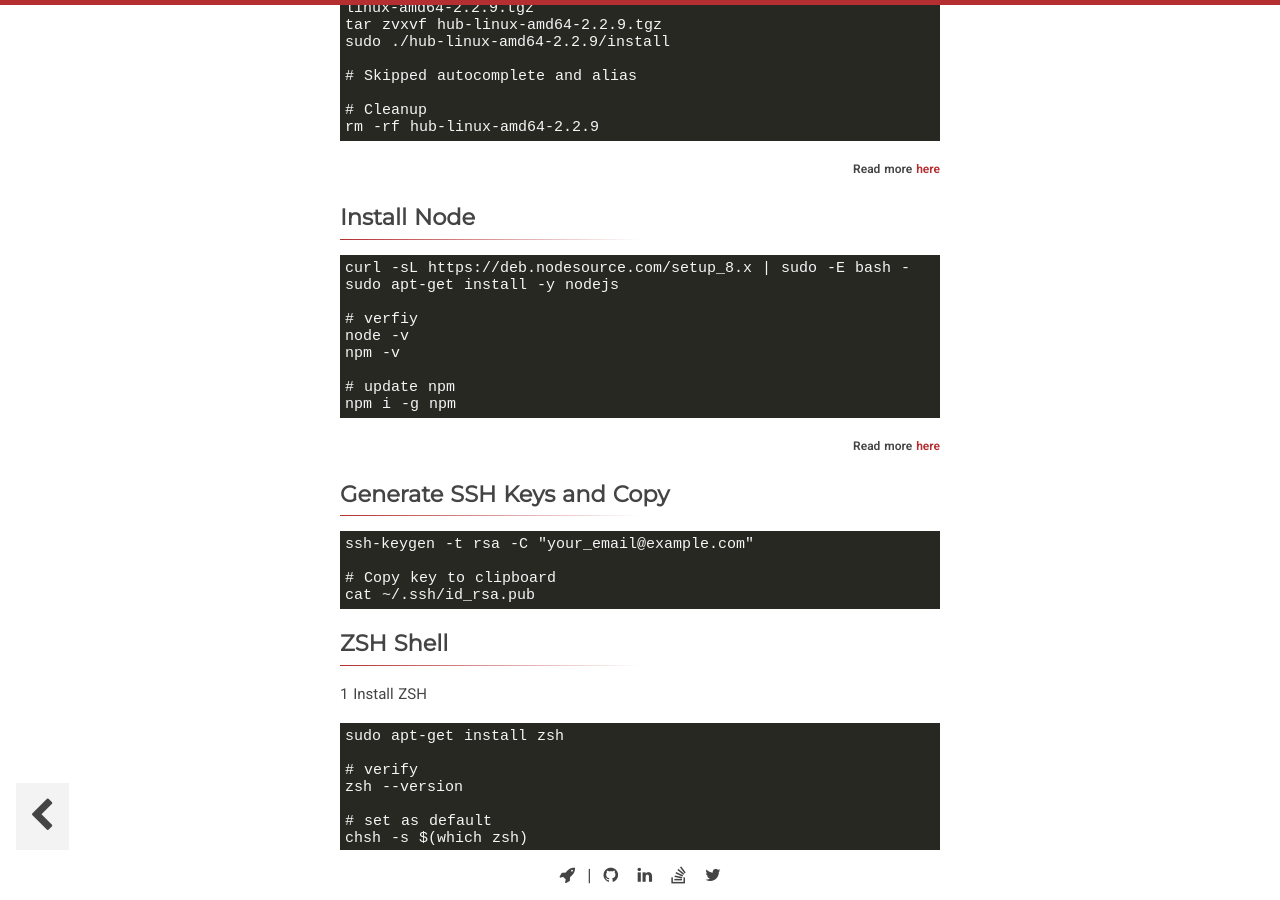
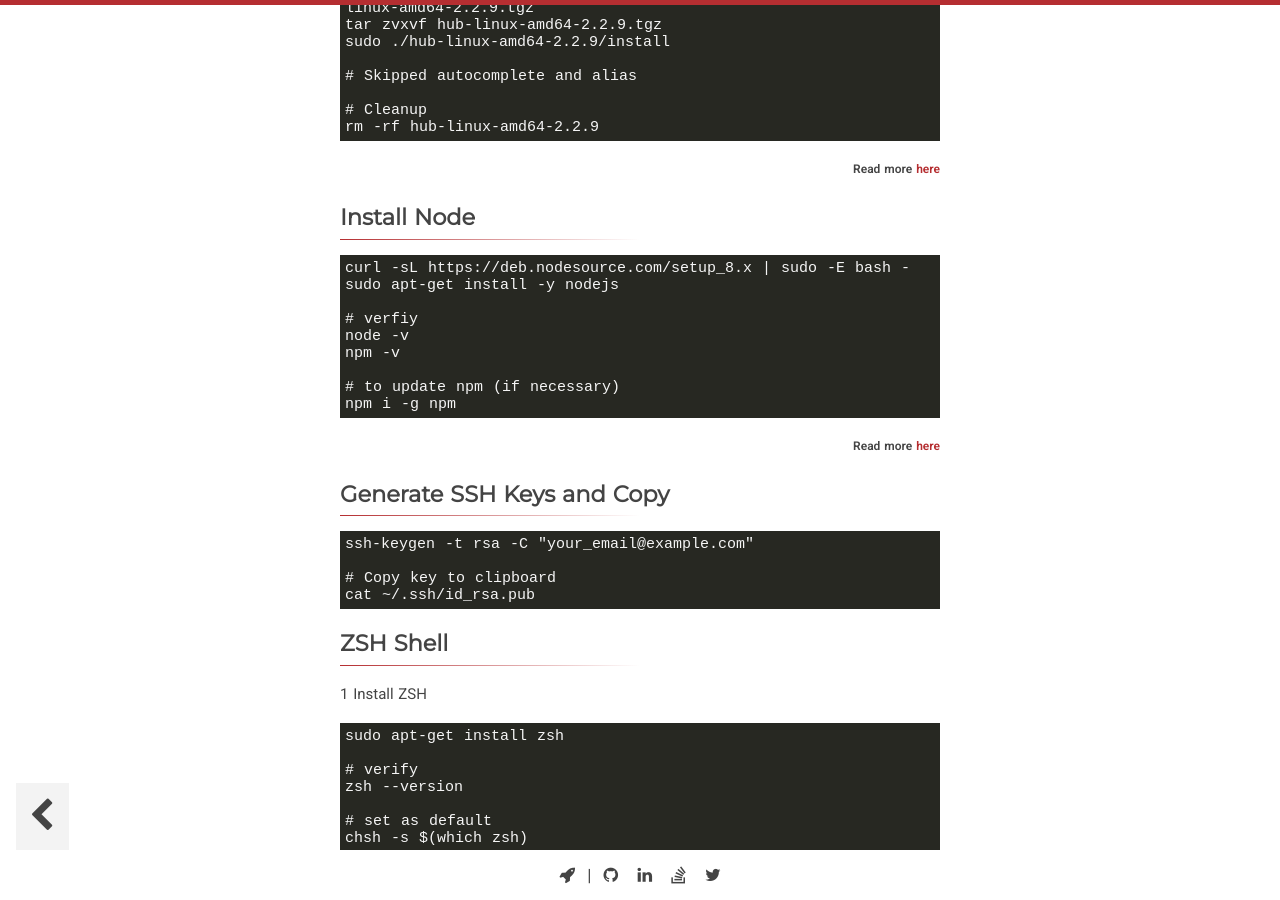
Before and after one commit to iamdevlinph/iamdevlinph.github.io-jekyll, a Jekyll site: the page built from _posts/2018-04-29-setting-up-dev-wsl.md, in a window 1280 px wide and 900 px high, scrolled down 1591 px. Built offline with Jekyll 4.4.1, drawn with Linux system fonts in a browser that asks for light colours; nearby versions of some CDN libraries; comment, search, counter and statistics services are not loaded.

Commit message:
Update 2018-04-29-setting-up-dev-wsl.md

````diff
--- a/_posts/2018-04-29-setting-up-dev-wsl.md
+++ b/_posts/2018-04-29-setting-up-dev-wsl.md
@@ -83,7 +83,7 @@ sudo apt-get install -y nodejs
 node -v
 npm -v
 
-# update npm
+# to update npm (if necessary)
 npm i -g npm
 ```
 
````
